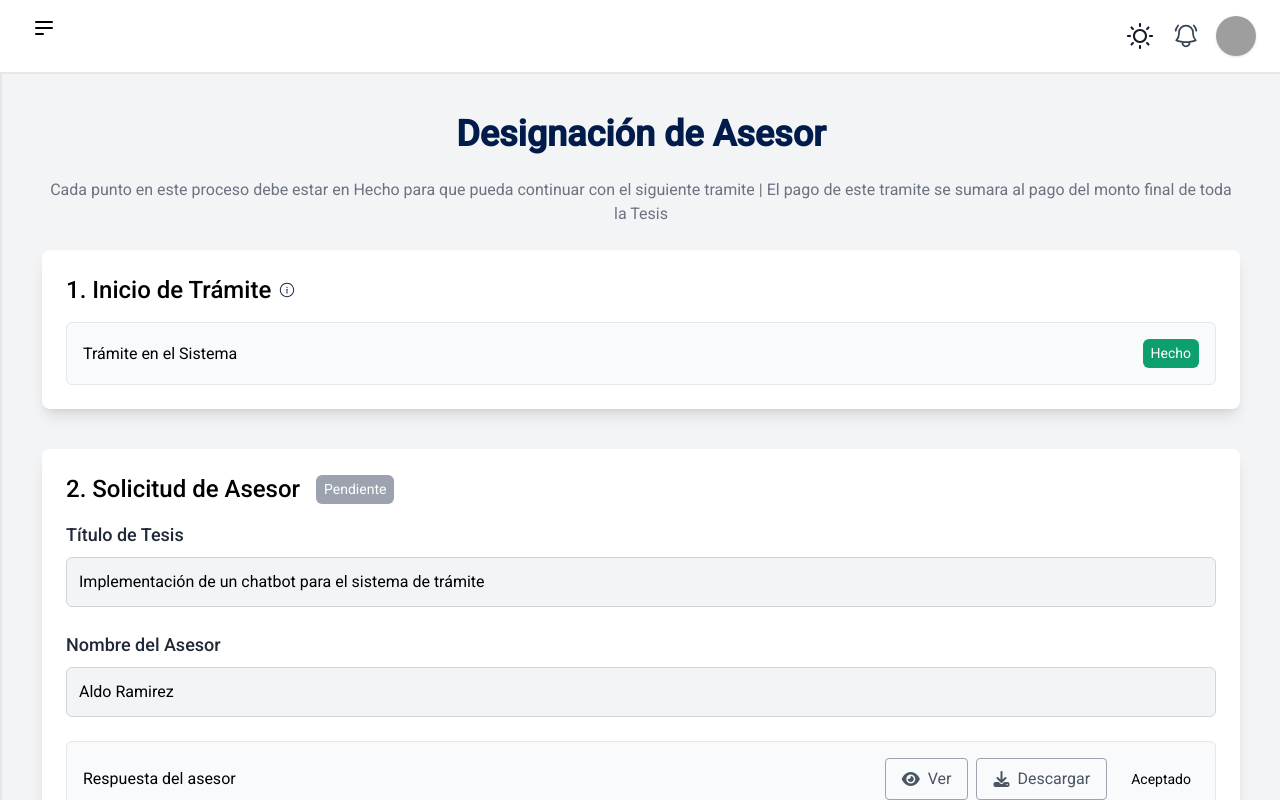
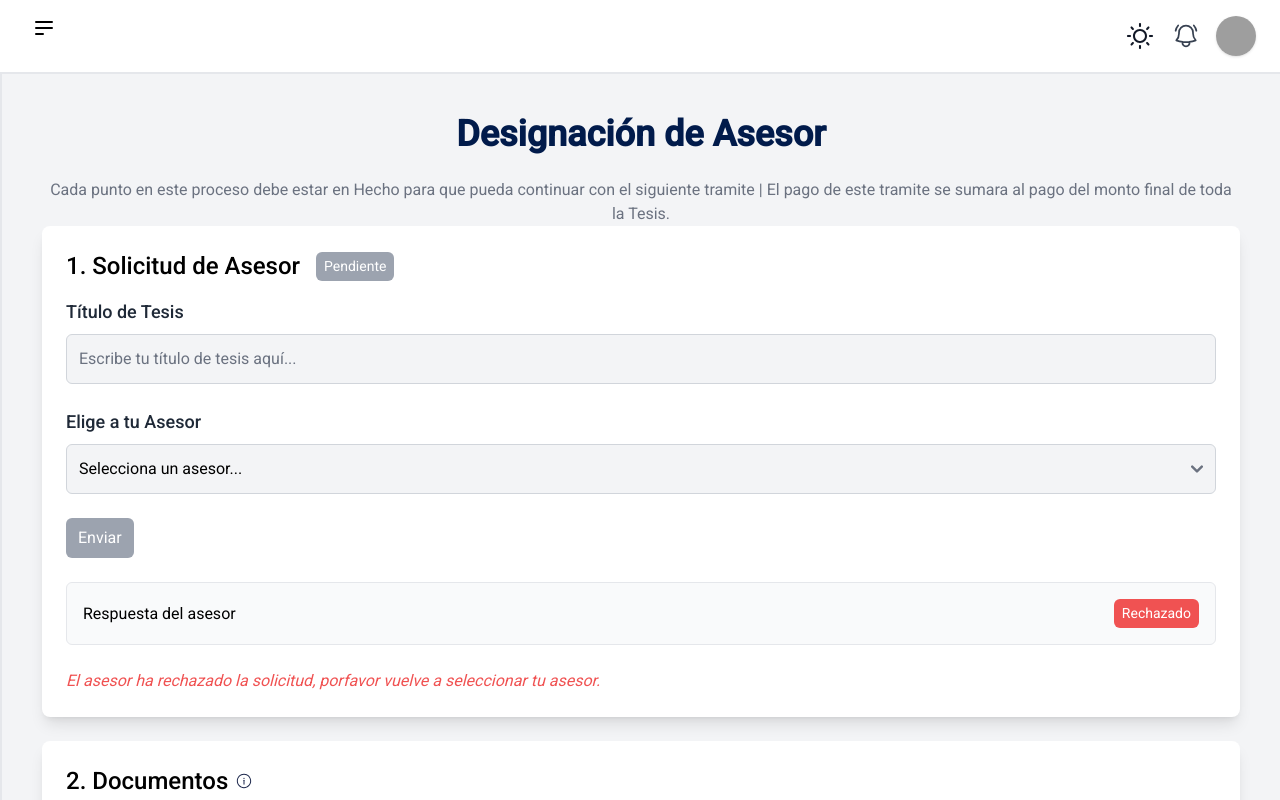
Before and after one commit to Transformacion-Digital-UDH/Copiloto-Front, a Vue app: page /estudiante/designacion-asesor in a window 1280 px wide. Built offline with nearby package versions, Linux system fonts and the light colour scheme; sample sign-in values are in the browser's storage; grey boxes are pictures that could not be loaded.

Commit message:
cambio en designacion de asesor2

```diff
--- a/src/views/Estudiante/DesignacionAsesor.vue
+++ b/src/views/Estudiante/DesignacionAsesor.vue
@@ -1,5 +1,5 @@
 <script lang="ts" setup>
-import { ref, computed } from 'vue';
+import { ref, computed, watch } from 'vue';
 
 // Definir tipos para trámites y documentos
 interface Documento {
@@ -7,33 +7,77 @@ interface Documento {
   estado: string;
   documentoUrl: string;
 }
+
+interface Asesor {
+  id: number;
+  nombre: string;
+}
+
 interface Trámite {
   título: string;
   estado: string;
 }
 
 // Estado general del punto 2
-const estadoPunto2 = ref('Pendiente');  // Estados: Pendiente, En Proceso, Hecho
+const estadoPunto2 = ref('Pendiente'); // Estados: Pendiente, En Proceso, Hecho
 
 const trámites = ref<Trámite[]>([
-  { título: 'Trámite en el Sistema', estado: 'Hecho' }  // Punto 1
+  { título: 'Solicitud de Asesor', estado: 'Pendiente' }
 ]);
 
-// Documentos para el punto 2 (Respuesta del asesor) y 3
+// Documentos para el punto 2 (Respuesta del asesor) y 3 (Documentos adicionales)
 const documentos = ref<Documento[]>([
-  { nombre: 'Respuesta del asesor', estado: 'Aceptado', documentoUrl: '' },  // Punto 2
-  { nombre: 'Oficio de Secretaria PAISI', estado: 'Hecho', documentoUrl: '' },  // Punto 3
-  { nombre: 'Resolución de Facultad', estado: 'Pendiente', documentoUrl: '' },  // Punto 3
+  { nombre: 'Respuesta del asesor', estado: 'Rechazado', documentoUrl: '' },  // Punto 2
+  { nombre: 'Oficio de Secretaria PAISI', estado: 'Hecho', documentoUrl: '' }, // Punto 3
+  { nombre: 'Resolución de Facultad', estado: 'Pendiente', documentoUrl: '' }  // Punto 3
 ]);
 
-// Simulación del título de tesis y asesor como si vinieran del backend
-const tituloTesis = ref('Implementación de un chatbot para el sistema de trámite');
-const nombreAsesor = ref('Aldo Ramirez');  // Simulación del nombre del asesor desde el backend
+// Simulación del título de tesis y asesores
+const tituloTesis = ref(localStorage.getItem('tituloTesis') || '');
+const nombreAsesor = ref(localStorage.getItem('nombreAsesor') || '');
+const asesores = ref<Asesor[]>([
+  { id: 1, nombre: 'Aldo Ramírez' },
+  { id: 2, nombre: 'María Pérez' },
+  { id: 3, nombre: 'José García' }
+]);
 
-// Estados separados para los modales
-const mostrarModalTramite = ref(false);
-const mostrarModalDocumentos = ref(false);
-const mostrarModalCambioJurado = ref(false);
+// Botón de enviar deshabilitado si ya está en proceso o hecho
+const enviado = ref(false);
+
+// Declaración de las variables para mostrar/ocultar los modales
+const mostrarModalDocumentos = ref(false); // Controla el modal de documentos
+
+// Watch para guardar automáticamente en localStorage
+watch([tituloTesis, nombreAsesor], ([nuevoTitulo, nuevoAsesor]) => {
+  localStorage.setItem('tituloTesis', nuevoTitulo);
+  localStorage.setItem('nombreAsesor', nuevoAsesor);
+});
+
+// Computed para habilitar el botón "Enviar" solo si se han completado los campos
+const puedeEnviar = computed(() => tituloTesis.value && nombreAsesor.value && !enviado.value);
+
+// Función para enviar los datos
+const enviarSolicitud = () => {
+  if (puedeEnviar.value) {
+    estadoPunto2.value = 'En Proceso';
+    enviado.value = true; // Deshabilitar botón y campos
+    alert('Solicitud enviada. Esperando respuesta del asesor.');
+  }
+};
+
+// Función para simular respuesta del asesor
+const respuestaAsesor = (respuesta: 'aceptar' | 'rechazar') => {
+  if (respuesta === 'aceptar') {
+    documentos.value[0].estado = 'Aceptado'; // El asesor aceptó
+    estadoPunto2.value = 'Hecho'; // Cambia el estado general del punto 2 a "Hecho"
+    alert('El asesor ha aceptado. El documento está disponible para ver y descargar.');
+  } else if (respuesta === 'rechazar') {
+    documentos.value[0].estado = 'Rechazado'; // El asesor rechazó
+    estadoPunto2.value = 'En Proceso'; // Mantener en "En Proceso"
+    enviado.value = false; // Habilitar nuevamente el botón y los campos
+    alert('El asesor ha rechazado, por favor elige un nuevo asesor y vuelve a enviar la solicitud.');
+  }
+};
 
 // Método para determinar la clase del estado
 const estadoClase = (estado: string) => {
@@ -46,37 +90,20 @@ const estadoClase = (estado: string) => {
       return 'bg-gray-400 text-white';
     case 'Rechazado':
       return 'bg-red-500 text-white';
+    case 'Aceptado':
+      return 'bg-green-500 text-white';
     default:
       return '';
   }
 };
 
-// Función para solicitar cambio de jurado
-const solicitarCambioJurado = (jurado: any) => {
-  alert(`Has solicitado el cambio del jurado: ${jurado.nombre}`);
-  // Aquí puedes agregar la lógica adicional para solicitar el cambio del jurado
-};
-
-// Computed para habilitar el botón "Siguiente" solo si todos los trámites y documentos están en "Hecho"
-const todosCompletos = computed(() => {
-  const tramitesHechos = trámites.value.every(tramite => tramite.estado === 'Hecho');
-  const documentosHechos = documentos.value.every(documento => documento.estado === 'Hecho');
-  return tramitesHechos && documentosHechos && estadoPunto2.value === 'Hecho';
+// Computed para habilitar el botón "Siguiente"
+const puedeContinuar = computed(() => {
+  const estadoPunto1Hecho = estadoPunto2.value === 'Hecho';
+  const documentosCompletos = documentos.value.slice(1).every(doc => doc.estado === 'Hecho');
+  return estadoPunto1Hecho && documentosCompletos;
 });
 
-// Simulación de la respuesta del asesor desde el backend
-const respuestaAsesor = (respuesta: 'aceptar' | 'rechazar') => {
-  if (respuesta === 'aceptar') {
-    documentos.value[0].estado = 'Aceptado'; // El asesor aceptó
-    documentos.value[0].documentoUrl = '/docs/respuesta_asesor.pdf'; // Documento disponible
-    estadoPunto2.value = 'Hecho'; // Cambia el estado general del punto 2 a "Hecho"
-    alert('El asesor ha aceptado. El documento está disponible para ver y descargar.');
-  } else if (respuesta === 'rechazar') {
-    documentos.value[0].estado = 'Rechazado'; // El asesor rechazó
-    estadoPunto2.value = 'Pendiente';  // Vuelve a "Pendiente"
-    alert('El asesor ha rechazado, por favor espera otra respuesta.');
-  }
-};
 </script>
 
 <template>
@@ -84,39 +111,12 @@ const respuestaAsesor = (respuesta: 'aceptar' | 'rechazar') => {
     <!-- Título principal -->
     <h3 class="text-4xl font-semibold text-center text-azul">Designación de Asesor</h3>
     <br>
-    <p class="text-gray-500 text-center">Cada punto en este proceso debe estar en Hecho para que pueda continuar con el siguiente tramite | El pago de este tramite se sumara al pago del monto final de toda la Tesis </p>
+    <p class="text-gray-500 text-center">Cada punto en este proceso debe estar en Hecho para que pueda continuar con el siguiente tramite | El pago de este tramite se sumara al pago del monto final de toda la Tesis.</p>
 
-    <div class="mt-6 space-y-10">
-
-      <!-- Card 1: Inicio de Trámite (sin "Pago de Trámite") -->
-      <div class="bg-white rounded-lg shadow-lg p-6 relative">
-        <div class="flex items-center">
-          <h2 class="text-2xl font-medium text-black">1. Inicio de Trámite</h2>
-          <img src="/icon/info2.svg" alt="Info" class="ml-2 w-4 h-4 cursor-pointer"
-               @mouseover="mostrarModalTramite = true"
-               @mouseleave="mostrarModalTramite = false" />
-        </div>
-
-        <div v-show="mostrarModalTramite" class="absolute left-0 mt-2 p-4 bg-white border border-gray-300 rounded-lg shadow-lg w-64 z-10">
-          <p class="text-sm text-gray-600">
-            Asegurate de haber realizado el tramite de Designacion de Asesor en el sistema de Login de la UDH.
-          </p>
-        </div>
-
-        <!-- Listado de trámites dinámico -->
-        <div class="mt-4 space-y-6">
-          <div v-for="(trámite, index) in trámites" :key="index"
-            class=" bg-gray-50 p-4 border border-gray-200 rounded-md flex items-center justify-between">
-            <h4 class=" text-black flex-1">{{ trámite.título }}</h4>
-            <span :class="estadoClase(trámite.estado)" class="estado-estilo ml-4">{{ trámite.estado }}</span>
-          </div>
-        </div>
-      </div>
-
-      <!-- Card 2: Solicitud de Asesor -->
+    <!-- Card 1: Solicitud de Asesor -->
     <div class="bg-white rounded-lg shadow-lg p-6">
       <div class="flex items-center">
-          <h2 class="text-2xl font-medium text-black">2. Solicitud de Asesor</h2>
+        <h2 class="text-2xl font-medium text-black">1. Solicitud de Asesor</h2>
         <span :class="estadoClase(estadoPunto2)" class="estado-estilo ml-4">{{ estadoPunto2 }}</span>
       </div>
 
@@ -124,49 +124,48 @@ const respuestaAsesor = (respuesta: 'aceptar' | 'rechazar') => {
         <!-- Título de tesis -->
         <label for="tituloTesis" class="block text-lg font-medium text-gray-800 mb-2">Título de Tesis</label>
         <input id="tituloTesis" type="text" v-model="tituloTesis"
+               :disabled="enviado"
                class="w-full p-3 bg-gray-100 border border-gray-300 rounded-md focus:outline-none focus:ring-2 focus:ring-blue-500 mb-6"
-            disabled>
+               placeholder="Escribe tu título de tesis aquí...">
 
-          <!-- Nombre del Asesor -->
-          <label for="nombreAsesor" class="block text-lg font-medium text-gray-800 mb-2">Nombre del Asesor</label>
-          <input id="nombreAsesor" type="text" v-model="nombreAsesor"
-            class="w-full p-3 bg-gray-100 border border-gray-300 rounded-md focus:outline-none focus:ring-2 focus:ring-blue-500 mb-6"
-            disabled>
+        <!-- Select para elegir asesor -->
+        <label for="nombreAsesor" class="block text-lg font-medium text-gray-800 mb-2">Elige a tu Asesor</label>
+        <select id="nombreAsesor" v-model="nombreAsesor" :disabled="enviado"
+                class="w-full p-3 bg-gray-100 border border-gray-300 rounded-md focus:outline-none focus:ring-2 focus:ring-blue-500 mb-6">
+          <option disabled value="">Selecciona un asesor...</option>
+          <option v-for="asesor in asesores" :key="asesor.id" :value="asesor.nombre">{{ asesor.nombre }}</option>
+        </select>
+
+        <!-- Botón de enviar -->
+        <button @click="enviarSolicitud" :disabled="!puedeEnviar"
+                class="px-3 py-2 text-white bg-base rounded-md hover:bg-green-500 focus:outline-none"
+                :class="!puedeEnviar ? 'bg-gray-400 cursor-not-allowed' : ''">
+          Enviar
+        </button>
+
+      </div>
 
       <!-- Respuesta del asesor -->
-          <div class="bg-gray-50 p-4 border border-gray-200 rounded-md">
-            <div class="flex flex-col md:flex-row justify-between md:items-center">
-              <h4 class="text-black flex-1">Respuesta del asesor</h4>
-              <div class="flex flex-col md:flex-row items-start md:items-center justify-end w-full md:w-auto space-y-2 md:space-y-0 md:space-x-4">
-                <div v-if="documentos[0].estado === 'Aceptado'" class="flex flex-col space-y-2 w-full md:flex-row md:space-y-0 md:space-x-2">
-                  <!-- Botón de Ver -->
-                  <a :href="documentos[0].documentoUrl" target="_blank"
-                    class="flex items-center px-4 py-2 border rounded text-gray-600 border-gray-400 hover:bg-gray-100 w-full md:w-auto justify-center">
-                    <i class="fas fa-eye mr-2"></i> Ver
-                  </a>
-                  <!-- Botón de Descargar -->
-                  <a :href="documentos[0].documentoUrl" download
-                    class="flex items-center px-4 py-2 border rounded text-gray-600 border-gray-400 hover:bg-gray-100 w-full md:w-auto justify-center">
-                    <i class="fas fa-download mr-2"></i> Descargar
-                  </a>
+      <div class="mt-6 bg-gray-50 p-4 border border-gray-200 rounded-md">
+        <div class="flex justify-between items-center">
+          <h4 class="text-black">Respuesta del asesor</h4>
+          <span :class="estadoClase(documentos[0].estado)" class="estado-estilo">{{ documentos[0].estado }}</span>
+        </div>
+      </div>
+      <br>
+
+        <!-- Mensaje de espera o rechazo según el estado -->
+        <span v-if="documentos[0].estado === 'Pendiente'" class="text-gray-500 italic">Esperando la respuesta del asesor...</span>
+        <span v-else-if="documentos[0].estado === 'Rechazado'" class="text-red-500 italic">El asesor ha rechazado la solicitud, porfavor vuelve a seleccionar tu asesor.</span>
+        <span v-else-if="documentos[0].estado === 'Aceptado'" class="text-green-500 italic">El asesor ha aceptado tu solicitud, puedes pasar el punto 2.</span>
+
+
     </div>
 
-                <!-- Mensaje de espera o rechazo según el estado -->
-                <span v-else-if="documentos[0].estado === 'Pendiente'" class="text-gray-500 italic">Esperando la respuesta del asesor...</span>
-                <span v-else-if="documentos[0].estado === 'Rechazado'" class="text-red-500 italic">El asesor ha rechazado la solicitud.</span>
-
-                <!-- Estado del documento -->
-                <span :class="estadoClase(documentos[0].estado)" class="estado-estilo ml-4">{{ documentos[0].estado }}</span>
-              </div>
-            </div>
-          </div>
-        </div>
-      </div>
-
-      <!-- Card 3: Documentos -->
-      <div class="bg-white rounded-lg shadow-lg p-6 relative">
+    <!-- Card 2: Documentos -->
+    <div class="bg-white rounded-lg shadow-lg p-6 relative mt-6">
       <div class="flex items-center">
-          <h2 class="text-2xl font-medium text-black">3. Documentos</h2>
+        <h2 class="text-2xl font-medium text-black">2. Documentos</h2>
         <img src="/icon/info2.svg" alt="Info" class="ml-2 w-4 h-4 cursor-pointer"
              @mouseover="mostrarModalDocumentos = true"
              @mouseleave="mostrarModalDocumentos = false" />
@@ -175,7 +174,7 @@ const respuestaAsesor = (respuesta: 'aceptar' | 'rechazar') => {
       <div v-show="mostrarModalDocumentos"
           class="absolute left-0 mt-2 p-4 bg-white border border-gray-300 rounded-lg shadow-lg w-64 z-10">
         <p class="text-sm text-gray-600">
-            Por favor espere  que se carguen los documentos que verifican su tramite de Designacion de Asesor para continuar con el siguiente paso.
+          Por favor espere que se carguen los documentos que verifican su trámite de Designación de Asesor para continuar con el siguiente paso.
         </p>
       </div>
 
@@ -205,48 +204,23 @@ const respuestaAsesor = (respuesta: 'aceptar' | 'rechazar') => {
               <!-- Mensaje de que aún no está cargado -->
               <span v-else class="text-gray-500 italic">El documento aún no se ha cargado</span>
 
+
               <!-- Estado del documento -->
               <span :class="estadoClase(documento.estado)" class="estado-estilo ml-4">{{ documento.estado }}</span>
             </div>
           </div>
         </div>
       </div>
-
     </div>
 
-      <!-- Botón "Siguiente" habilitado cuando todos los estados están completos -->
+    <!-- Botón "Siguiente" -->
     <div class="flex justify-end mt-6">
-        <button :disabled="!todosCompletos" class="px-4 py-2 bg-gray-300 text-white rounded-md cursor-not-allowed"
-          :class="todosCompletos ? 'bg-green-600 hover:bg-base cursor-pointer' : 'bg-gray-300 cursor-not-allowed'">
+      <button :disabled="!puedeContinuar" class="px-4 py-2 bg-gray-300 text-white rounded-md cursor-not-allowed"
+        :class="puedeContinuar ? 'bg-green-600 hover:bg-base cursor-pointer' : 'bg-gray-300 cursor-not-allowed'">
         Siguiente
       </button>
     </div>
 
-      <!-- Card 4: Solicitar cambio de jurado -->
-      <div class="bg-white rounded-lg shadow-lg p-6 relative">
-        <div class="flex items-center">
-          <h2 class="text-2xl font-medium text-gray-500"> Solicitar cambio de asesor</h2>
-          <img src="/icon/info2.svg" alt="Info" class="ml-2 w-4 h-4 cursor-pointer"
-               @mouseover="mostrarModalCambioJurado = true"
-               @mouseleave="mostrarModalCambioJurado = false" />
-        </div>
-
-        <div v-show="mostrarModalCambioJurado" class="absolute left-0 mt-2 p-4 bg-white border border-gray-300 rounded-lg shadow-lg w-64 z-10">
-          <p class="text-sm text-gray-600">
-            Puedes solicitar el cambio de uno o más jurados si consideras necesario.
-          </p>
-        </div>
-
-        <div class="mt-4">
-          <p class="text-lg text-gray-800">Haz click en el botón para solicitar un cambio de jurado.</p>
-          <div class="flex justify-center mt-6">
-            <button class="px-4 py-2 bg-base text-white rounded-md" @click="solicitarCambioJurado">
-              SOLICITAR CAMBIO DE JURADO
-            </button>
-          </div>
-        </div>
-      </div>
-    </div>
   </div>
 </template>
 
```
Lines whose indentation alone changed are shown as unchanged.
